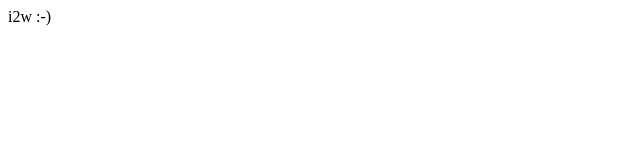
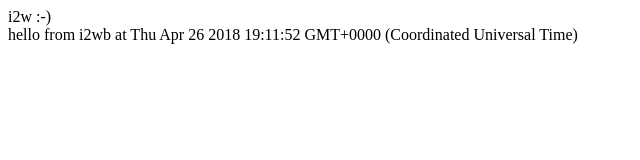
Before and after one commit to mathbiol/i2w, a website: page index.html in a window 1280 px wide. Shown: the whole page, without its empty margins (0-640 px from the left). Drawn offline with Linux system fonts and the light colour scheme.

Commit message:
browser import

```diff
--- /dev/null
+++ b/i2wb.js
@@ -0,0 +1,9 @@
+/*
+export const hello=()=>{
+    return 'hello from i2wb at '+Date()
+}
+*/
+export const hello = () => {
+  console.log('saying hello …');
+  return 'hello from i2wb at '+Date()
+};
--- a/index.html
+++ b/index.html
@@ -1 +1,15 @@
+<html>
+
+<body>
 i2w :-)
+<div id="helloDiv"></div>
+
+<script id = 'sc' type="module">
+  import * as lala from './i2wb.js';
+  lala.hello();
+  helloDiv.textContent=lala.hello()
+  window.lala=lala;
+</script>
+
+</body>
+</html>
--- a/package.json
+++ b/package.json
@@ -1,6 +1,6 @@
 {
   "name": "i2w",
-  "version": "0.0.8",
+  "version": "0.0.9",
   "description": "i2workshop demo npm package",
   "main": "i2w.js",
   "scripts": {
```
Also changed, not shown: README.md.
